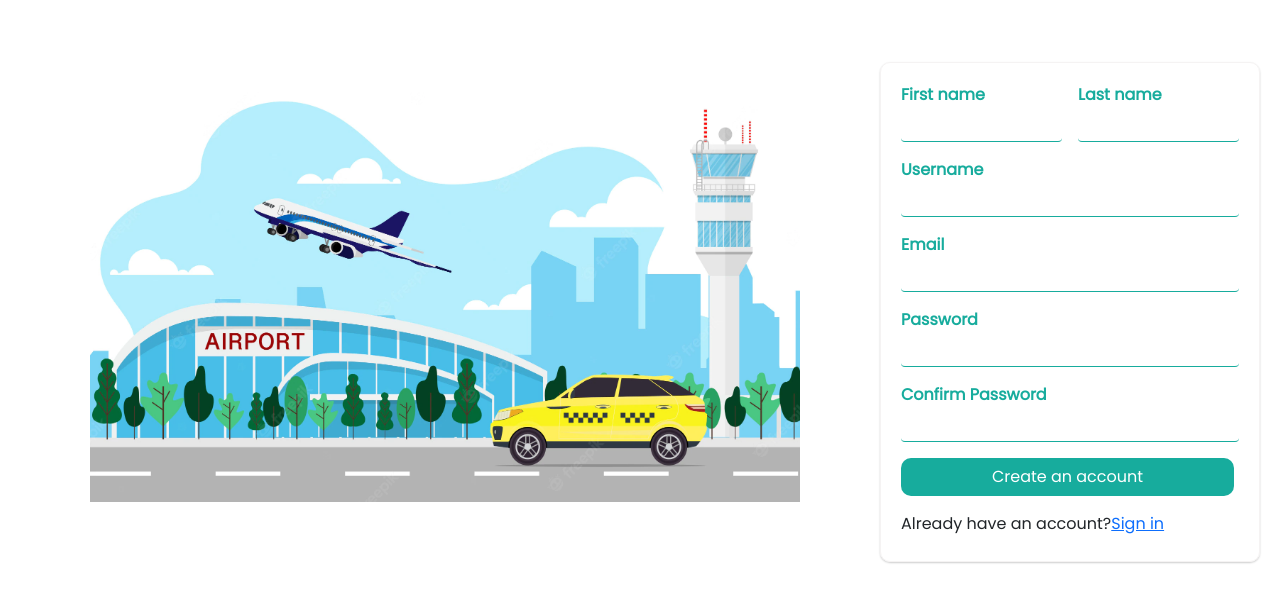
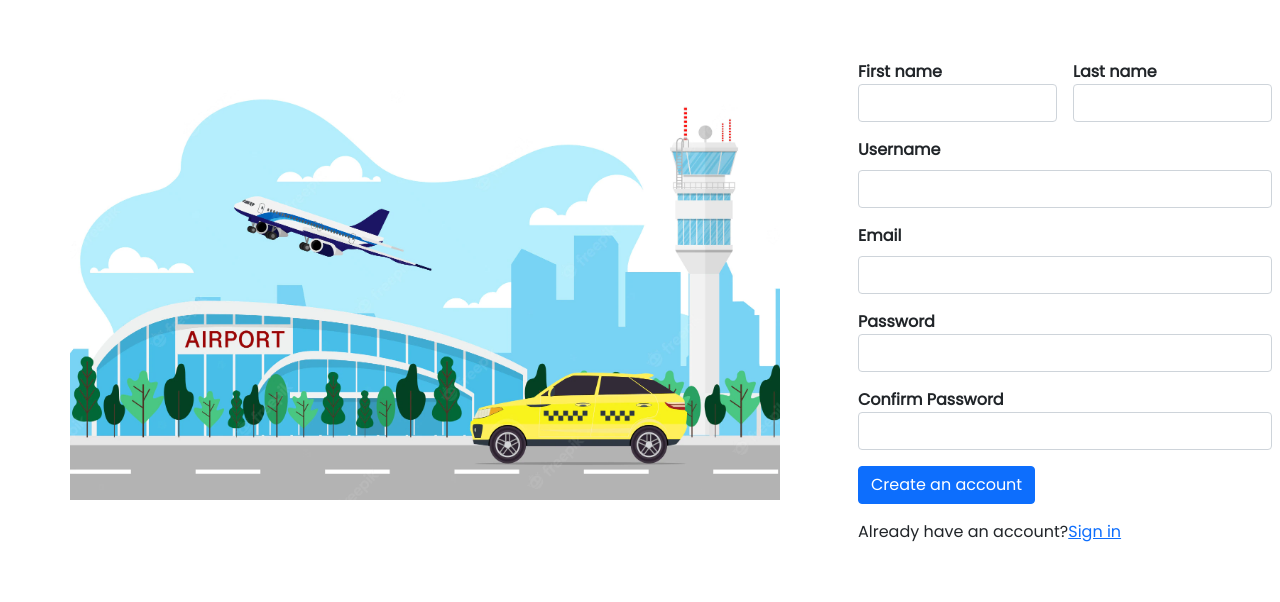
Before and after one commit to visag123/Crew-logistics, a React (Create React App) app: page /signup in a window 1280 px wide. Shown: the top 602 px of the page. Built offline with nearby package versions, Linux system fonts and the light colour scheme.

Commit message:
second change

```diff
--- a/src/screens/signup/Signup.css
+++ b/src/screens/signup/Signup.css
@@ -1,21 +1,14 @@
-
-.sign{
-
+.sign_page{
     position: relative;
     width: 100%;
     height: 100vh;
     padding: 2px 20px;
-    /* background: rgb(190, 206, 216); */
     background: #ffff;
-
-
 }
 .signup_header{
     width: 90%;
     height: 50px;
     margin: 5px auto;
-    /* background: rgb(190, 206, 216); */
-
     padding: 10px;
     border-radius: 10px;
 }
@@ -27,67 +20,52 @@
     float: right;
     font-weight: bolder;
     border-radius: 10px;
-
 }
 .signup_home{
-
     height: 450px;
     width: 750px;
     margin:10px 50px;
     background: #ffff;
     float: left;
     border-radius: 10px;
-
-
 }
 .signup_home img{
     height: 100%;
     width: 100%;
     padding: 20px;
-    /* border: 1px solid rgb(255, 255, 255); */
-   /* box-shadow: 0 1px 2px 0 rgba(0, 0, 0, 0.2); */
-
     border-radius: 10px;
-
 }
-.signup{
-
+.signup_form{
     width: 380px;
     height: 500px;
     border: 1px solid rgb(245, 243, 243);
     border-radius: 10px;
-    /* background: rgb(241, 238, 238); */
-
     padding: 20px;
-   box-shadow: 0 1px 2px 0 rgba(0, 0, 0, 0.2);
-
+    box-shadow: 0 2px 4px 0 rgba(0, 0, 0, 0.19);
     float: right;
-
 }
-.signup small{
+.signup_form small{
     color: red;
 }
-.signup input{
+.signup_form input{
     height:30px ;
     font-size: 15px;
     font-weight: 550;
     border: none;
-    background: none;
+    background: #e0e1e6;
     outline: none;
-    border-bottom: 1px solid #17ac9d;
 }
-.signup button{
-    background-color: #17ac9d;
+.signup_form button{
+    background-color: #53bde4;
     width: 333px;
     height: 38px;
     border: none;
     border-radius: 10px;
 }
-.signup button:hover{
+.signup_form button:hover{
     background-color: #17ac9d;
-
 }
-.signup label{
-    color: #17ac9d;
+.signup_form label{
+    color: #101818;
     margin-bottom: 5px;
 }
```
